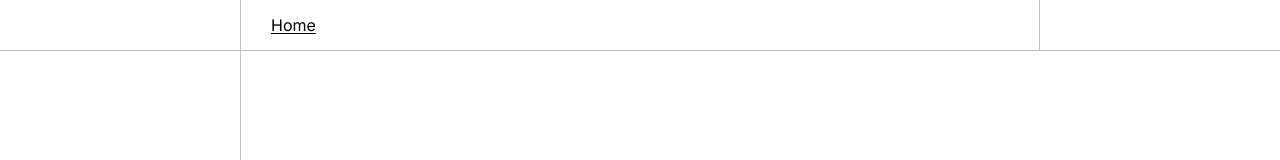
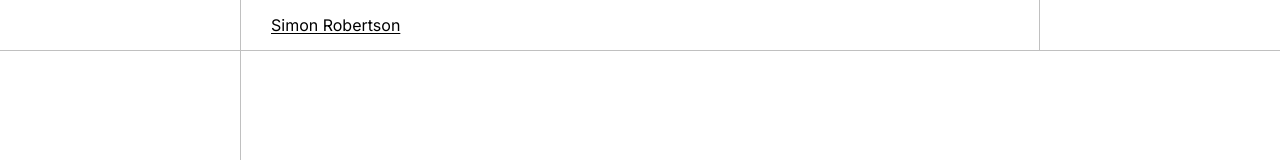
Before and after one commit to simon-robertson/simon-robertson-io, a Next.js app: page / in a window 1280 px wide. Shown: the top 160 px of the page. Built offline with nearby package versions, Linux system fonts and the light colour scheme.

Commit message:
Make page navigation links dynamic

```diff
--- a/src/components/page-navigation/index.tsx
+++ b/src/components/page-navigation/index.tsx
@@ -1,11 +1,19 @@
+import { getBaseRoutes } from "@/routes"
+
 export function PageNavigation() {
+    const routes = getBaseRoutes()
+
+    const linkNodes = routes.map((route) => {
+        return (
+            <a key={route.path} href={route.path}>
+                {route.title}
+            </a>
+        )
+    })
+
     return (
         <nav className="row">
-            <div className="col-mid page-navigation">
-                <a href="/">Home</a>
-                {/* <a href="/articles">Articles</a> */}
-                {/* <a href="/playground">Playground</a> */}
-            </div>
+            <div className="col-mid page-navigation">{linkNodes}</div>
         </nav>
     )
 }
--- a/src/routes.ts
+++ b/src/routes.ts
@@ -3,6 +3,7 @@ import { Metadata } from "next"
 type Route = {
     readonly path: string
     readonly title: string
+    readonly parent: string
     readonly description: string
 }
 
@@ -10,6 +11,7 @@ export const routes: Route[] = [
     {
         path: "/",
         title: "Simon Robertson",
+        parent: "",
         description:
             "A creator of web-based software, with a passion for creating interesting or innovative web-based applications.",
     },
@@ -29,3 +31,9 @@ export function getMetadataForPath(path: string): Metadata {
         description: route.description,
     }
 }
+
+export function getBaseRoutes(): Route[] {
+    return routes.filter((route) => {
+        return route.parent === ""
+    })
+}
```
